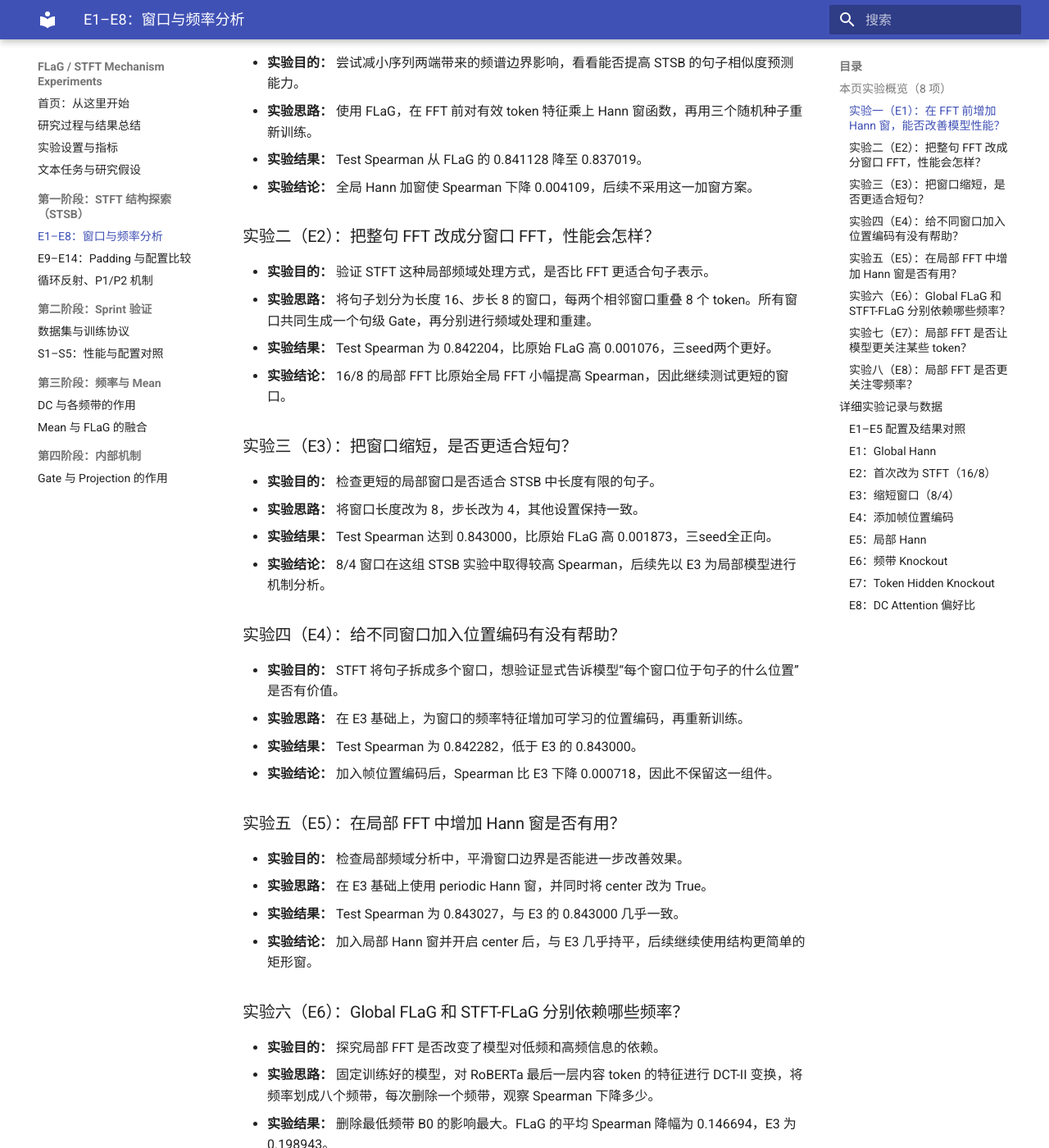
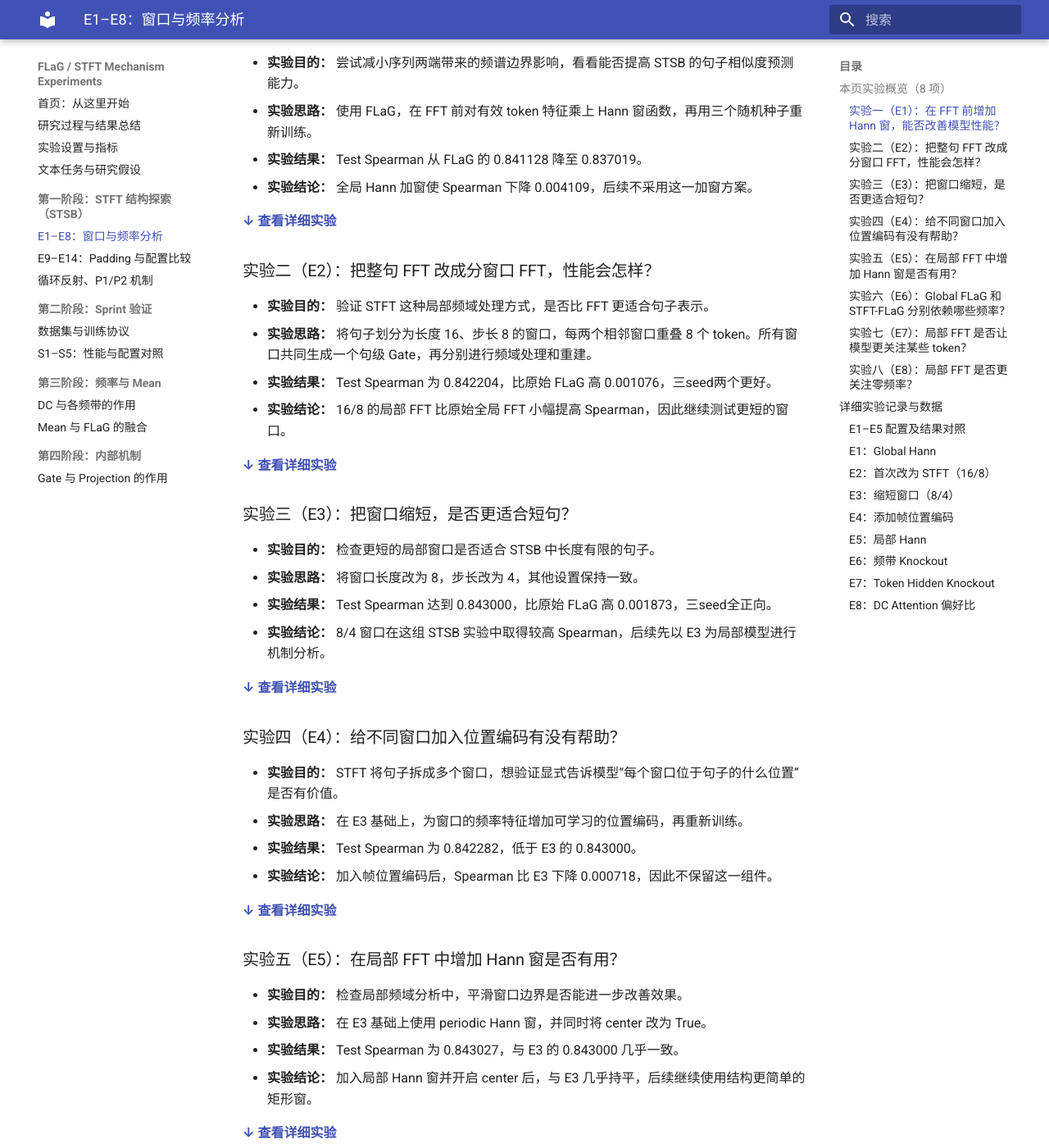
Before and after one commit to lumoswwr/FLaG-STFT-Notes, an MkDocs documentation site: the page built from docs/stsb/01-experiments.md, in a window 1280 px wide and 1400 px high, scrolled down 296 px. Shown: the whole window at 82% size. Built offline with MkDocs 1.6.1 and Material for MkDocs 9.7.7, drawn with Linux system fonts in a browser that asks for light colours; some of the changed text lies outside the part shown.

Commit message:
Add bidirectional experiment summary-detail navigation links without modifying report content

```diff
--- a/docs/stsb/01-experiments.md
+++ b/docs/stsb/01-experiments.md
@@ -3,6 +3,9 @@
 ## 本页实验概览（8 项）
 
 先尝试改变 FFT 的处理方式和窗口，再检查两种模型依赖哪些频率、token 位置以及注意力位置。早期小幅性能提升推动了后续实验，但低频依赖和注意力分配并不等同。
+
+<a id="exp-01-summary"></a>
+
 
 ### 实验一（E1）：在 FFT 前增加 Hann 窗，能否改善模型性能？
 
@@ -11,12 +14,24 @@
 - **实验结果：** Test Spearman 从 FLaG 的 0.841128 降至 0.837019。
 - **实验结论：** 全局 Hann 加窗使 Spearman 下降 0.004109，后续不采用这一加窗方案。
 
+**[↓ 查看详细实验](#exp-01-detail)**
+
+
+<a id="exp-02-summary"></a>
+
+
 ### 实验二（E2）：把整句 FFT 改成分窗口 FFT，性能会怎样？
 
 - **实验目的：** 验证 STFT 这种局部频域处理方式，是否比 FFT 更适合句子表示。
 - **实验思路：** 将句子划分为长度 16、步长 8 的窗口，每两个相邻窗口重叠 8 个 token。所有窗口共同生成一个句级 Gate，再分别进行频域处理和重建。
 - **实验结果：** Test Spearman 为 0.842204，比原始 FLaG 高 0.001076，三seed两个更好。
 - **实验结论：** 16/8 的局部 FFT 比原始全局 FFT 小幅提高 Spearman，因此继续测试更短的窗口。
+
+**[↓ 查看详细实验](#exp-02-detail)**
+
+
+<a id="exp-03-summary"></a>
+
 
 ### 实验三（E3）：把窗口缩短，是否更适合短句？
 
@@ -25,12 +40,24 @@
 - **实验结果：** Test Spearman 达到 0.843000，比原始 FLaG 高 0.001873，三seed全正向。
 - **实验结论：** 8/4 窗口在这组 STSB 实验中取得较高 Spearman，后续先以 E3 为局部模型进行机制分析。
 
+**[↓ 查看详细实验](#exp-03-detail)**
+
+
+<a id="exp-04-summary"></a>
+
+
 ### 实验四（E4）：给不同窗口加入位置编码有没有帮助？
 
 - **实验目的：** STFT 将句子拆成多个窗口，想验证显式告诉模型“每个窗口位于句子的什么位置”是否有价值。
 - **实验思路：** 在 E3 基础上，为窗口的频率特征增加可学习的位置编码，再重新训练。
 - **实验结果：** Test Spearman 为 0.842282，低于 E3 的 0.843000。
 - **实验结论：** 加入帧位置编码后，Spearman 比 E3 下降 0.000718，因此不保留这一组件。
+
+**[↓ 查看详细实验](#exp-04-detail)**
+
+
+<a id="exp-05-summary"></a>
+
 
 ### 实验五（E5）：在局部 FFT 中增加 Hann 窗是否有用？
 
@@ -39,6 +66,12 @@
 - **实验结果：** Test Spearman 为 0.843027，与 E3 的 0.843000 几乎一致。
 - **实验结论：** 加入局部 Hann 窗并开启 center 后，与 E3 几乎持平，后续继续使用结构更简单的矩形窗。
 
+**[↓ 查看详细实验](#exp-05-detail)**
+
+
+<a id="exp-06-summary"></a>
+
+
 ### 实验六（E6）：Global FLaG 和 STFT-FLaG 分别依赖哪些频率？
 
 - **实验目的：** 探究局部 FFT 是否改变了模型对低频和高频信息的依赖。
@@ -46,12 +79,24 @@
 - **实验结果：** 删除最低频带 B0 的影响最大。FLaG 的平均 Spearman 降幅为 0.146694，E3 为 0.198943。
 - **实验结论：** 删除 B0 对两种模型的影响都最大，其中 E3 的 Spearman 降幅更大，表明它在这项频带删除测试中更依赖最低频部分。
 
+**[↓ 查看详细实验](#exp-06-detail)**
+
+
+<a id="exp-07-summary"></a>
+
+
 ### 实验七（E7）：局部 FFT 是否让模型更关注某些 token？
 
 - **实验目的：** 验证 STFT-FLaG 是否比全局 FLaG 更重视句子中的特定位置。
 - **实验思路：** 固定训练好的模型，每次将一个内容 token 的隐藏向量置零，观察句对预测平方误差发生多大变化。
 - **实验结果：** 两种模型的 token 扰动响应非常接近，句内平均响应分别约为 0.003248 和 0.003155。
 - **实验结论：** Global FLaG 与 E3 对 token 位置置零的响应接近，没有观察到局部 FFT 带来更强的特定位置依赖。
+
+**[↓ 查看详细实验](#exp-07-detail)**
+
+
+<a id="exp-08-summary"></a>
+
 
 ### 实验八（E8）：局部 FFT 是否更关注零频率？
 
@@ -61,6 +106,9 @@
 - **实验结论：** E3 给 DC 位置分配的平均注意力相对更低
 
 ---
+
+**[↓ 查看详细实验](#exp-08-detail)**
+
 
 ## 详细实验记录与数据
 
@@ -81,6 +129,9 @@
 
 E2/E3 使用 `center=False`，均只生成**一个句级 gate**；E5 **同时改变了窗函数与 center 设置**，不能将变化单独归因于 Hann。
 
+<a id="exp-01-detail"></a>
+
+
 ### E1：Global Hann
 
 **具体问题：** global FFT 前加 Hann，能否减轻边界影响并改善性能？
@@ -90,6 +141,12 @@
 **详细结果：** Spearman `0.837019 ± 0.002763`，比同 seed FLaG 平均 **−0.004109**。
 
 **结果说明：** 未改善性能，但不能据此排除频谱泄漏，因为加窗同时减弱了边界 token 的输入。
+
+**[↑ 返回实验总结](#exp-01-summary)**
+
+
+<a id="exp-02-detail"></a>
+
 
 ### E2：首次改为 STFT（16/8）
 
@@ -101,6 +158,12 @@
 
 **结果说明：** 观察到小幅正向结果，继续检查窗口大小。
 
+**[↑ 返回实验总结](#exp-02-summary)**
+
+
+<a id="exp-03-detail"></a>
+
+
 ### E3：缩短窗口（8/4）
 
 **具体问题：** 部分短句在 win16 下只有一个有效帧，缩短窗口后效果如何？
@@ -111,6 +174,12 @@
 
 **结果说明：** 早期观察到小幅改善，因此选择 E3 进行 E6–E8 机制分析；3 seeds 不能证明稳定优势。
 
+**[↑ 返回实验总结](#exp-03-summary)**
+
+
+<a id="exp-04-detail"></a>
+
+
 ### E4：添加帧位置编码
 
 **具体问题：** 局部帧的位置顺序信息是否有帮助？
@@ -120,6 +189,12 @@
 **详细结果：** Spearman `0.842282 ± 0.001834`，比 E3 平均 **−0.000718**。
 
 **结果说明：** 这种帧位置编码没有带来改善，后续不采用。
+
+**[↑ 返回实验总结](#exp-04-summary)**
+
+
+<a id="exp-05-detail"></a>
+
 
 ### E5：局部 Hann
 
@@ -132,6 +207,12 @@
 **结果说明：** 基本持平，后续优先使用更简单的 rect 实现。本实验未单独拆分 Hann 与 centering 的作用。
 
 ---
+
+**[↑ 返回实验总结](#exp-05-summary)**
+
+
+<a id="exp-06-detail"></a>
+
 
 ### E6：频带 Knockout
 
@@ -148,6 +229,12 @@
 **详细结果：** B0 引起的平均 Spearman 降幅最大：FLaG **0.146694**，E3 **0.198943**。
 
 **结果说明：** 两个模型都对最低频敏感；E3 与 FLaG 的相对差异随 seed 变化，不能据此确认 E3 的性能变化由低频造成。
+
+**[↑ 返回实验总结](#exp-06-summary)**
+
+
+<a id="exp-07-detail"></a>
+
 
 ### E7：Token Hidden Knockout
 
@@ -172,6 +259,12 @@
 | 句内位置响应标准差的跨句均值 | 0.00195551 | 0.00195521 |
 
 **结果说明：** 两组的 token 位置响应接近，没有观察到 E3 更强的位置选择性。
+
+**[↑ 返回实验总结](#exp-07-summary)**
+
+
+<a id="exp-08-detail"></a>
+
 
 ### E8：DC Attention 偏好比
 
@@ -198,3 +291,5 @@
 | 2 | 2.553 | 1.625 |
 
 **结果说明：** E3 在三个 seed 上的 DC attention 偏好比都较低。但 attention 分配与 E6 的 knockout 性能敏感性**不是同一个指标**，不能仅凭偏好比判断 DC 的实际重要性。
+
+**[↑ 返回实验总结](#exp-08-summary)**
```
